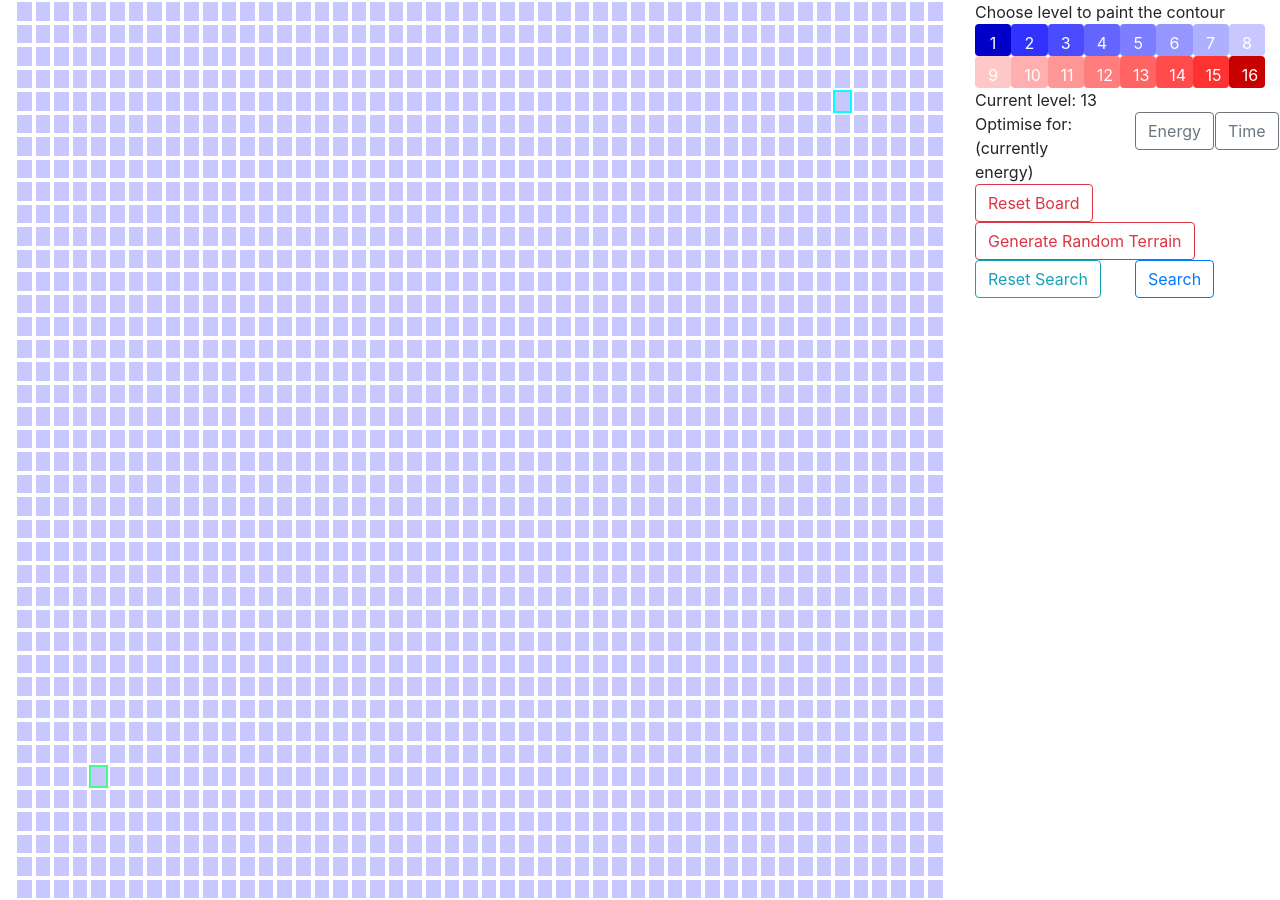
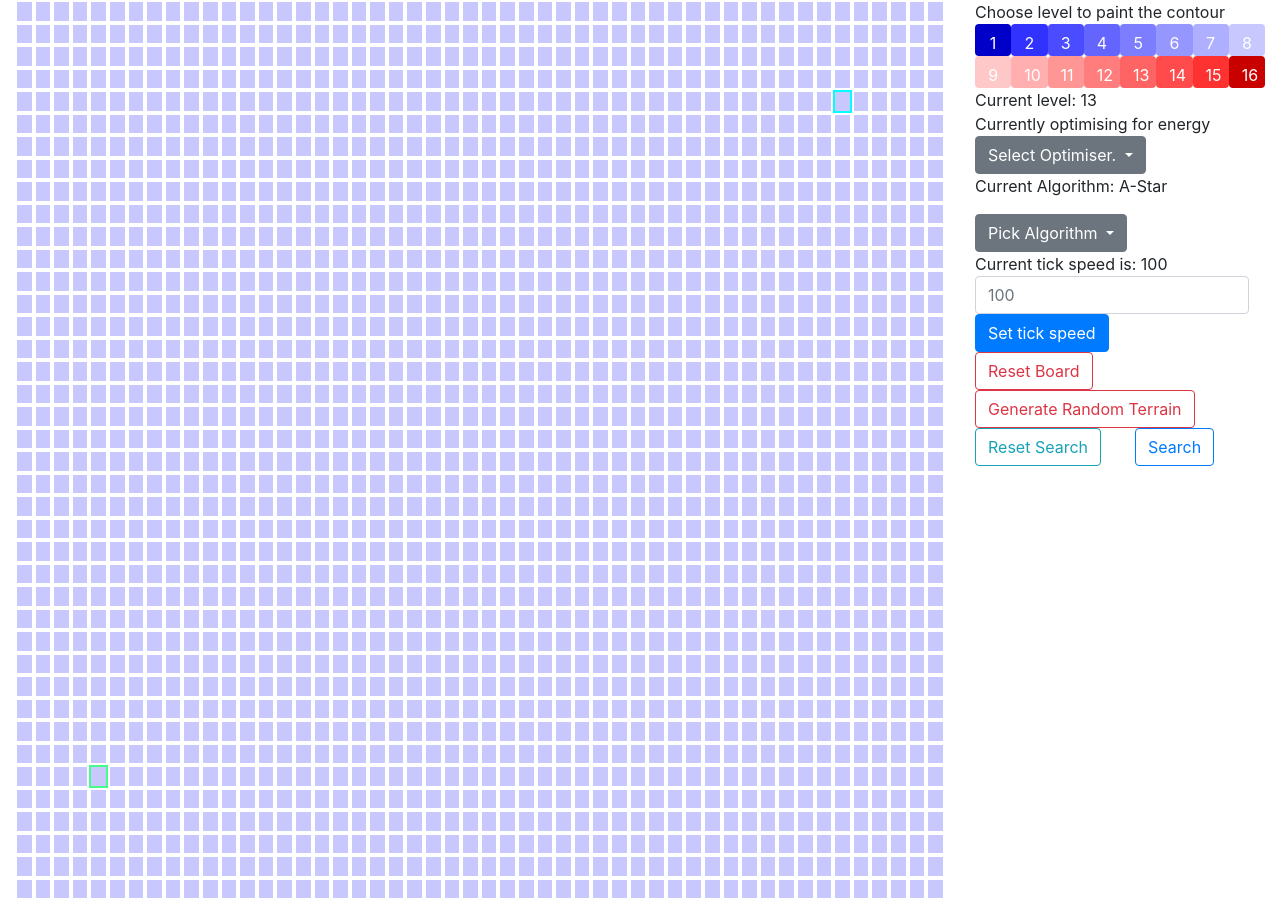
Before and after one commit to zubairabid/MarsRover, a Jekyll site: the page built from index.md, in a window 1280 px wide. Built offline with Jekyll 4.4.1, drawn with Linux system fonts in a browser that asks for light colours; nearby versions of some CDN libraries.

Commit message:
Added djikstra, tick setter, Improved UI func
- Added Djikstra
- Added selectors for preferred algorithm
- Added customisable speed (tick speed)
- Added Dropdown selectors and text boxes for config
- Compartmentalised HTML source for readability

```diff
--- /dev/null
+++ b/_includes/algoselect.html
@@ -0,0 +1,16 @@
+<div class="row">
+    <div class="col"><p>Current Algorithm: <span id="cralgo">A-Star</span></p></div>
+</div>
+<div class="row">
+    <div class="col">
+        <div class="dropdown">
+            <button class="btn btn-secondary dropdown-toggle" type="button" id="algopicker" data-toggle="dropdown" aria-haspopup="true" aria-expanded="false">
+                Pick Algorithm
+            </button>
+            <div class="dropdown-menu" aria-labelledby="algopicker">
+                <a class="dropdown-item" id="assel" href="#">A-Star</a>
+                <a class="dropdown-item" id="djsel" href="#">Djikstra</a>
+            </div>
+        </div>
+    </div>
+</div>
--- /dev/null
+++ b/_includes/contourpainter.html
@@ -0,0 +1,27 @@
+
+<div class="row">
+    <div class="col-sm-12">Choose level to paint the contour</div>
+</div>
+<div class="d-flex">
+    <button class="colourpicker btn" id="level1">1</button>
+    <button class="colourpicker btn" id="level2">2</button>
+    <button class="colourpicker btn" id="level3">3</button>
+    <button class="colourpicker btn" id="level4">4</button>
+    <button class="colourpicker btn" id="level5">5</button>
+    <button class="colourpicker btn" id="level6">6</button>
+    <button class="colourpicker btn" id="level7">7</button>
+    <button class="colourpicker btn" id="level8">8</button>
+</div>
+<div class="d-flex">
+    <button class="colourpicker btn" id="level9">9</button>
+    <button class="colourpicker btn" id="level10">10</button>
+    <button class="colourpicker btn" id="level11">11</button>
+    <button class="colourpicker btn" id="level12">12</button>
+    <button class="colourpicker btn" id="level13">13</button>
+    <button class="colourpicker btn" id="level14">14</button>
+    <button class="colourpicker btn" id="level15">15</button>
+    <button class="colourpicker btn" id="level16">16</button>
+</div>
+<div class="row">
+    <div class="col-sm-12">Current level: <span id="crlvl">13</span></div>
+</div>
--- /dev/null
+++ b/_includes/mainoperations.html
@@ -0,0 +1,19 @@
+<div class="row">
+    <div class="col">
+        <button class="btn btn-outline-danger" id="resetboard">Reset Board</button>
+    </div>
+    <div class="col">
+        <button class="btn btn-outline-danger" id="genrandom">Generate Random Terrain</button>
+    </div>
+    <div class="col">
+        <button class="btn btn-outline-info" id="resetsearch">Reset Search</button>
+    </div>
+    <div class="col">
+        <button class="btn btn-outline-primary" id="search">Search</button>
+    </div>
+</div>
+<div class="row">
+    <div class="col" id="crsearch">
+
+    </div>
+</div>
--- /dev/null
+++ b/_includes/optimiserselect.html
@@ -0,0 +1,16 @@
+<div class="row">
+    <div class="col">Currently optimising for <span id="cropt">energy</span></div>
+</div>
+<div class="row">
+    <div class="col">
+        <div class="dropdown">
+            <button class="btn btn-secondary dropdown-toggle" type="button" id="optimiserselect" data-toggle="dropdown" aria-haspopup="true" aria-expanded="false">
+                Select Optimiser.
+            </button>
+            <div class="dropdown-menu" aria-labelledby="optimiserselect">
+                <a class="dropdown-item" id="energy" href="#">Energy</a>
+                <a class="dropdown-item" id="time" href="#">Time</a>
+            </div>
+        </div>
+    </div>
+</div>
--- /dev/null
+++ b/_includes/settickspeed.html
@@ -0,0 +1,16 @@
+<div class="row">
+    <div class="col">
+        Current tick speed is: <span id="crtck">100</span>
+    </div>
+</div>
+<div class="row">
+    <div class="col">
+        <form class="form-inline">
+            <div class="form-group">
+                <label for="tick" class="sr-only">Tick speed: </label>
+                <input type="text" class="form-control" id="tick" placeholder="100">
+            </div>
+            <button type="primary" class="btn btn-primary" id="tickbut">Set tick speed</button>
+        </form>
+    </div>
+</div>
--- a/_layouts/home.html
+++ b/_layouts/home.html
@@ -9,60 +9,11 @@
         </div>
 
         <div class="col-md-12 col-lg-3">
-            <div class="row">
-                <div class="col-sm-12">Choose level to paint the contour</div>
-            </div>
-            <div class="d-flex">
-                <button class="colourpicker btn" id="level1">1</button>
-                <button class="colourpicker btn" id="level2">2</button>
-                <button class="colourpicker btn" id="level3">3</button>
-                <button class="colourpicker btn" id="level4">4</button>
-                <button class="colourpicker btn" id="level5">5</button>
-                <button class="colourpicker btn" id="level6">6</button>
-                <button class="colourpicker btn" id="level7">7</button>
-                <button class="colourpicker btn" id="level8">8</button>
-            </div>
-            <div class="d-flex">
-                <button class="colourpicker btn" id="level9">9</button>
-                <button class="colourpicker btn" id="level10">10</button>
-                <button class="colourpicker btn" id="level11">11</button>
-                <button class="colourpicker btn" id="level12">12</button>
-                <button class="colourpicker btn" id="level13">13</button>
-                <button class="colourpicker btn" id="level14">14</button>
-                <button class="colourpicker btn" id="level15">15</button>
-                <button class="colourpicker btn" id="level16">16</button>
-            </div>
-            <div class="row">
-                <div class="col-sm-12">Current level: <span id="crlvl">13</span></div>
-            </div>
-            <div class="row">
-                <div class="col-sm-6">Optimise for: (currently <span id="cropt">energy</span>)</div>
-                <div class="col-sm-3">
-                    <button class="btn btn-outline-secondary" id="energy">Energy</button>
-                </div>
-                <div class="col-sm-3">
-                    <button class="btn btn-outline-secondary" id="time">Time</button>
-                </div>
-            </div>
-            <div class="row">
-                <div class="col">
-                    <button class="btn btn-outline-danger" id="resetboard">Reset Board</button>
-                </div>
-                <div class="col">
-                    <button class="btn btn-outline-danger" id="genrandom">Generate Random Terrain</button>
-                </div>
-                <div class="col">
-                    <button class="btn btn-outline-info" id="resetsearch">Reset Search</button>
-                </div>
-                <div class="col">
-                    <button class="btn btn-outline-primary" id="search">Search</button>
-                </div>
-            </div>
-            <div class="row">
-                <div class="col" id="crsearch">
-
-                </div>
-            </div>
+            {% include contourpainter.html %}
+            {% include optimiserselect.html %}
+            {% include algoselect.html %}
+            {% include settickspeed.html %}
+            {% include mainoperations.html %}
         </div>
     </div>
 </div>
--- a/assets/javascript/main.js
+++ b/assets/javascript/main.js
@@ -21,12 +21,6 @@
     }
 }
 
-function compareCells(a, b) {
-    if (a.score < b.score) return -1;
-    if (a.score > b.score) return 1;
-    return 0;
-}
-
 function cellApply(cell, distortionCell) {
     let currentLevel = cell.level;
 
@@ -43,6 +37,12 @@
     newLevel = newLevel < 1? 1 : newLevel;
     //console.log("level: ", newLevel);
     cell.level = newLevel;
+}
+
+function compareCells(a, b) {
+    if (a.score < b.score) return -1;
+    if (a.score > b.score) return 1;
+    return 0;
 }
 
 //////////////////////////
@@ -309,6 +309,96 @@
 }
 
 ///////////////////////////
+//  algorithms/djikstra.js  //
+///////////////////////////
+
+function djikstra(grid, start, end, costFunction, delay) {
+    return new Promise(resolve => {
+        // Initialise the blank "open list"
+        let openList = [];
+        openList.push(start);
+
+        // counter is used to delay the timer
+        let counter = 0;
+        while (openList.length > 0) {
+            currentCell = openList[0];
+            currentCell.closed = true;
+
+            // paint the cell
+            setTimeout(()=>{paintCellState(currentCell);}, delay*counter);
+
+            // If currentCell is final, return the successful path
+            if (currentCell == end) {
+                path = [];
+                let curr = currentCell;
+                while (curr!= null) {
+                    curr.path = true;
+                    path.push(curr);
+                    curr = curr.parent;
+                }
+                //return path.reverse(), counter;
+                let temp = {
+                    path: path.reverse(),
+                    time: counter
+                }
+                resolve(temp);
+                return;
+            }
+
+            // push currentCell to closedList and remove from openList
+            openList = openList.slice(1);
+
+            let neighbours = getNeighbours(grid, currentCell);
+
+            // foreach neighbour of currentCell
+            for (let i = 0; i < neighbours.length; i++) {
+                let neighbour = neighbours[i];
+
+                // Compute costs and distances
+                let cost = getCost(currentCell, neighbour, costFunction);
+                if (neighbour.closed || cost >= INF) {
+                    continue;
+                }
+
+                let dist = currentCell.distance + cost;
+                let bestDist = false;
+
+                // If the neighbour hasn't been visited, whichever distance it
+                // gets is the "best" distance
+                if (!neighbour.visited) {
+                    bestDist = true;
+                    neighbour.visited = true;
+
+                    // paint the cell
+                    setTimeout(()=>{paintCellState(neighbour)}, delay*counter);
+
+                    openList.push(neighbour);
+                }
+                else if (dist < neighbour.dist) {
+                    bestDist = true;
+                }
+
+                // If it is the best, update the neighbour's distance/score/parent
+                if (bestDist) {
+                    neighbour.distance = dist;
+                    neighbour.parent = currentCell;
+                    neighbour.score = neighbour.distance;
+                }
+            }
+
+            // Update openList
+            // TODO write the sort
+            openList.sort(compareCells);
+            counter += 1;
+        }
+
+        //return [], counter;
+        resolve([]);
+    });
+}
+
+
+///////////////////////////
 //  algorithms/astar.js  //
 ///////////////////////////
 
@@ -497,6 +587,9 @@
 let moveStart = false;
 let moveEnd = false;
 let execution = false;
+let func = 'astar';
+
+let tick = 100;
 
 let starti = 0, startj = 0, endi = 0, endj = 0;
 
@@ -620,15 +713,23 @@
     tempElem.addEventListener('click', e => {
         if (execution)
             return;
-        run(10);
+        let speed = 1000/tick;
+        run(speed);
     });
+
 
     async function run (delay) {
         execution = true;
         toggleUIVisual(true);
         let start = gridObject.grid[starti][startj];
         let end = gridObject.grid[endi][endj];
-        let pathdel = await astar(gridObject.grid, start, end, optimFunction, manhattanDist, delay);
+        let pathdel = null;
+        if (func == 'astar') {
+            pathdel = await astar(gridObject.grid, start, end, optimFunction, manhattanDist, delay);
+        }
+        else {
+            pathdel = await djikstra(gridObject.grid, start, end, optimFunction, delay);
+        }
         let temp = document.getElementById('crsearch');
         temp.innerText = 'Searching';
         //console.log("happens after", pathdel);
@@ -658,7 +759,9 @@
         'genrandom',
         'search',
         'energy',
-        'time'
+        'time',
+        'assel',
+        'djsel',
     ];
     elems.forEach(elemname => {
         let elem = document.getElementById(elemname);
@@ -696,3 +799,25 @@
         cropt.innerText = name;
     });
 });
+
+let algoListener = null;
+let algoWriter = document.getElementById('cralgo');
+algoListener = document.getElementById('assel');
+algoListener.addEventListener('click', e => {
+    func = 'astar';
+    algoWriter.innerText = 'A-Star';
+});
+
+algoListener = document.getElementById('djsel');
+algoListener.addEventListener('click', e => {
+    func = 'djikstra';
+    algoWriter.innerText = 'Djikstra';
+});
+
+let tickButListener = document.getElementById('tickbut');
+tickButListener.addEventListener('click', e => {
+    let tickListener = document.getElementById('tick');
+    tick = tickListener.value;
+    let tickWriter = document.getElementById('crtck');
+    tickWriter.innerText = tick;
+});
```
